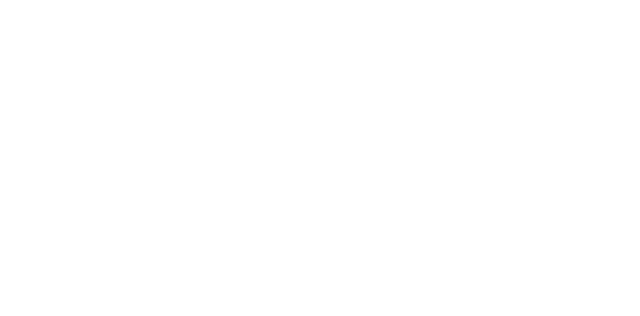
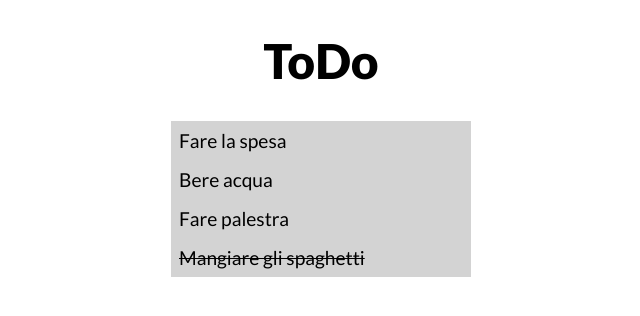
Before and after one commit to expldec/vue-todolist, a plain HTML site: page index.html in a window 1280 px wide. Shown: the whole page, without its empty margins (319-959 px from the left). Drawn offline with nearby package versions, Linux system fonts and the light colour scheme.

Commit message:
added data in JS and data rendering via Vue in HTML. Achieved Milestone 1

```diff
--- a/css/style.css
+++ b/css/style.css
@@ -3,3 +3,34 @@
     padding: 0;
     box-sizing: border-box;
 }
+
+body {
+    font-family: 'Lato', sans-serif;
+}
+
+header {
+    padding: 2rem 0;
+    font-size: 1.5rem;
+}
+h1 {
+    font-weight: 900;
+    text-align: center;
+}
+
+.todos ul {
+    display: flex;
+    flex-direction: column;
+    width: 300px;
+    margin: 0 auto;
+    font-size: 1.2rem;
+}
+
+.todos li {
+    list-style: none;
+    padding: 0.5rem;
+    background-color: lightgrey;
+}
+
+.todos li.done {
+    text-decoration: line-through;
+}
--- a/index.html
+++ b/index.html
@@ -14,9 +14,15 @@
 </head>
 <body>
     <div id="root">
-     <header></header>
+     <header>
+         <h1>ToDo</h1>
+     </header>
      <section class="todos">
-
+        <ul>
+            <li v-for="item in todos" :class="{done : item.done}">
+                {{item.text}}
+            </li>
+        </ul>
      </section>
    </div>
 
--- a/js/script.js
+++ b/js/script.js
@@ -2,7 +2,24 @@ const app = new Vue(
     {
         el : '#root',
         data: {
-            activePic: 0,
+            todos: [
+                {
+                    text: 'Fare la spesa',
+                    done: false
+                },
+                {
+                    text: 'Bere acqua',
+                    done: false
+                },
+                {
+                    text: 'Fare palestra',
+                    done: false
+                },
+                {
+                    text: 'Mangiare gli spaghetti',
+                    done: true
+                },
+            ]
 
         },
         methods: {
```
